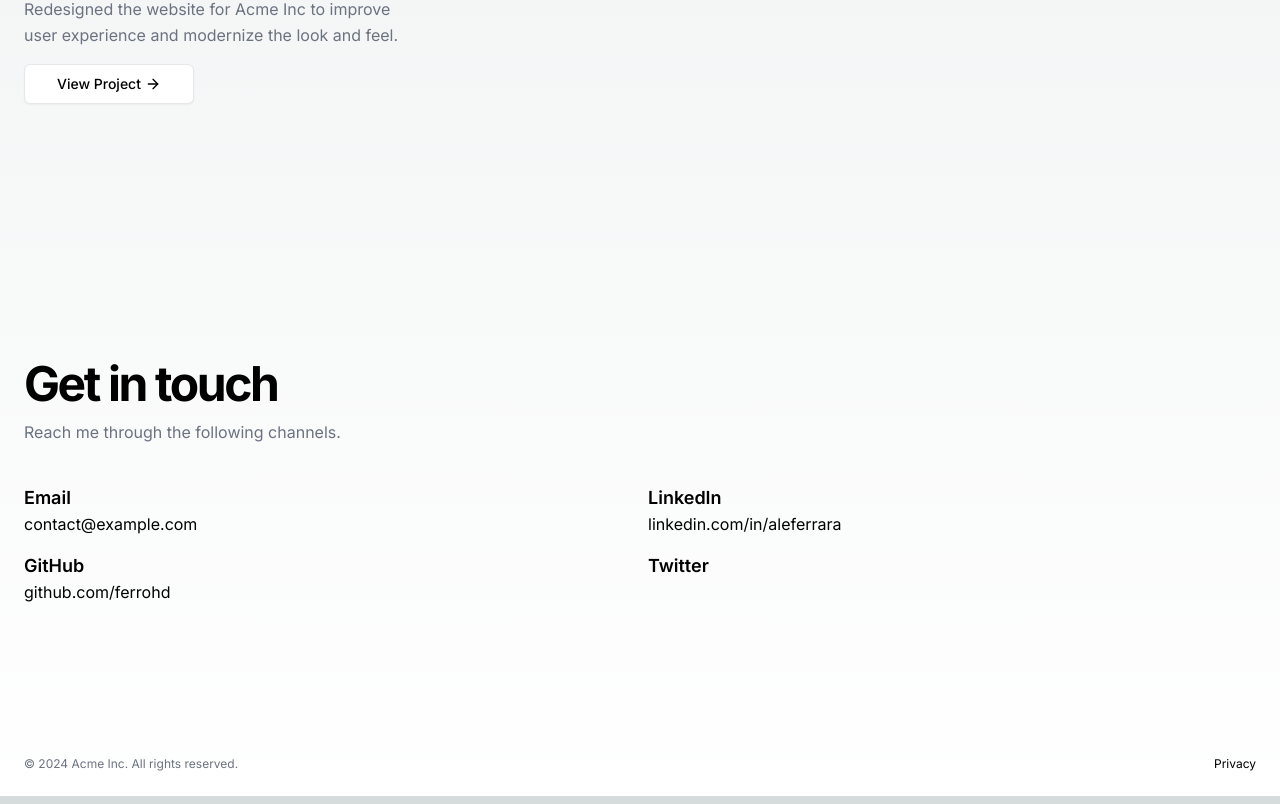
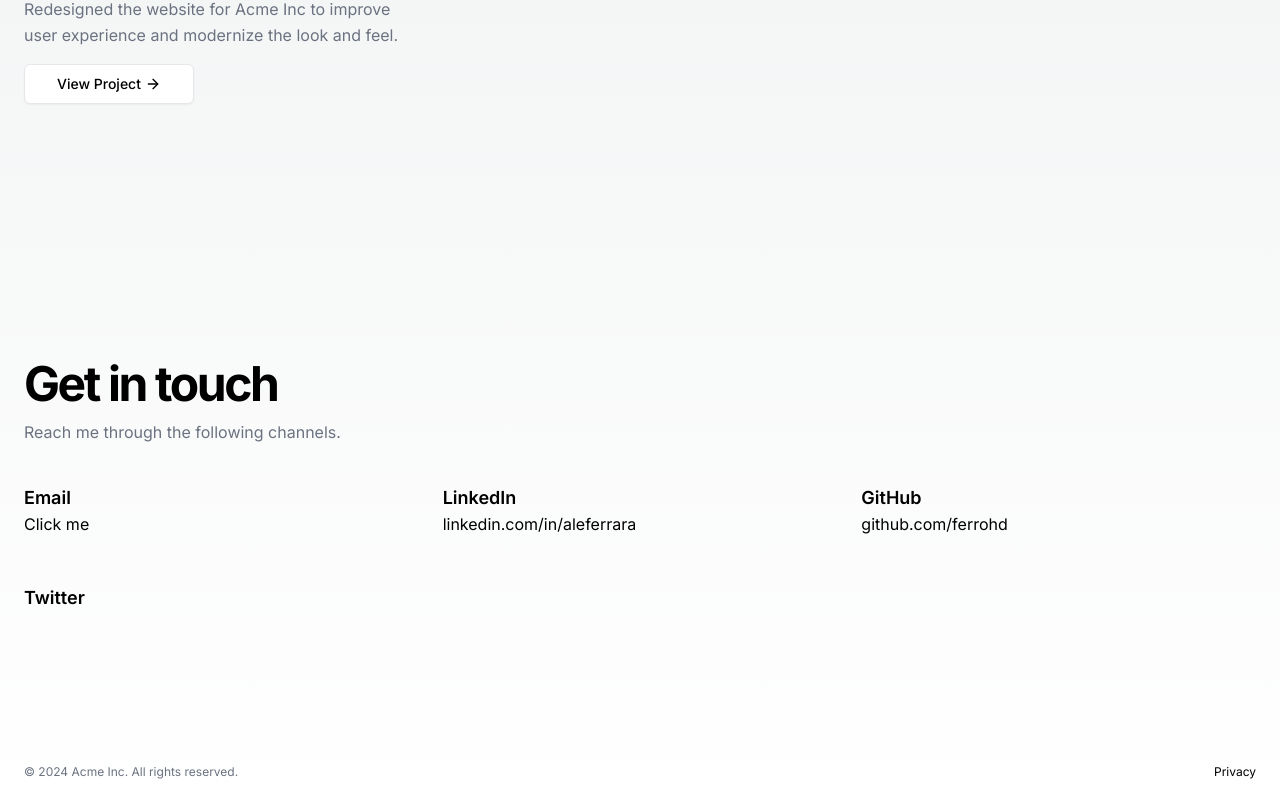
Before and after one commit to ferrohd/ferrohd, a Next.js app in the folder website/: page / in a window 1280 px wide. Shown: the part 2257-3061 px from the top of the page. Built offline with nearby package versions, Linux system fonts and the light colour scheme.

Commit message:
add custom email component

```diff
--- a/website/app/_components/contact.tsx
+++ b/website/app/_components/contact.tsx
@@ -1,9 +1,7 @@
+import Email from "./email"
+
 export default function Contact() {
     const contacts = [
-        {
-            title: "Email",
-            value: "contact@example.com",
-        },
         {
             title: "LinkedIn",
             value: "linkedin.com/in/aleferrara",
@@ -25,7 +23,8 @@
                     <h2 className="text-3xl font-bold tracking-tighter sm:text-4xl xl:text-5xl/none">Get in touch</h2>
                     <p className="text-gray-500 dark:text-gray-400">Reach me through the following channels.</p>
                 </div>
-                <div className="grid grid-cols-1 md:grid-cols-2 gap-4">
+                <div className="grid grid-cols-2 lg:grid-cols-3 gap-x-6 gap-y-12">
+                    <Email />
                     {
                         contacts.map((contact, index) => (
                             <div key={index}>
```
